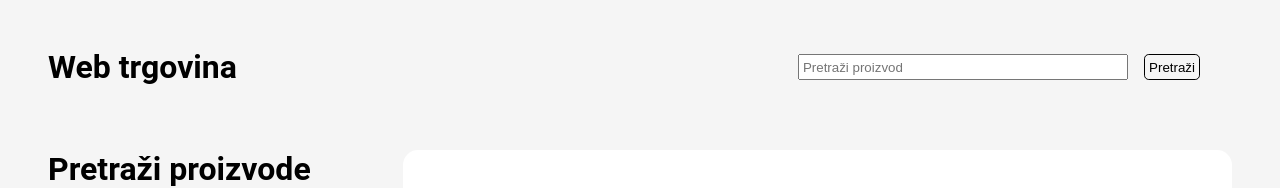
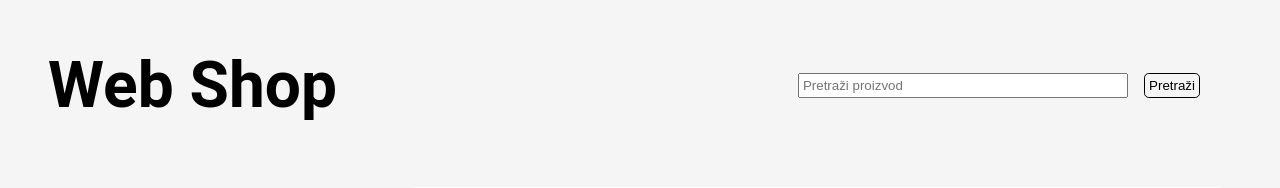
Before and after one commit to itsjozo1/Internship-15-WebStore, a React (Vite) app: page / in a window 1280 px wide. Shown: the top 188 px of the page. Built offline with nearby package versions, Linux system fonts and the light colour scheme; no server answers.

Commit message:
Added headline link components folder

```diff
--- a/index.html
+++ b/index.html
@@ -4,10 +4,6 @@
     <meta charset="UTF-8" />
     <meta name="viewport" content="width=device-width, initial-scale=1.0" />
     <title>Web trgovina</title>
-    <link
-      rel="stylesheet"
-      href="https://cdnjs.cloudflare.com/ajax/libs/font-awesome/5.15.3/css/all.min.css"
-    />
   </head>
   <body>
     <div id="root"></div>
--- a/src/Home.jsx
+++ b/src/components/Home.jsx
@@ -11,16 +11,30 @@ const Home = () => {
     setSearchValue(event.target.value);
   };
 
-  const handleSearchButtonClick = () => {
+  const handleSearchButtonClick = (event) => {
+    event.preventDefault();
     if (searchValue) {
       navigate(`/?search=${searchValue}`);
+    }
+  };
+
+  const handleKeyPress = (event) => {
+    if (event.key === "Enter") {
+      handleSearchButtonClick(event);
     }
   };
 
   return (
     <>
       <header>
-        <h1 className="headline">Web trgovina</h1>
+        <h1
+          className="headline"
+          onClick={() => {
+            navigate(`/`);
+          }}
+        >
+          Web Shop
+        </h1>
         <nav>
           <input
             className="navbar-search-input"
@@ -28,6 +42,7 @@ const Home = () => {
             placeholder="Pretraži proizvod"
             value={searchValue}
             onChange={handleChange}
+            onKeyPress={handleKeyPress}
           />
           <button
             className="navbar-search-button"
--- a/src/Product.jsx
+++ b/src/components/Product.jsx
@@ -1,6 +1,6 @@
 import { useState, useEffect } from "react";
 import { useNavigate, useLocation } from "react-router-dom";
-import { getProducts } from "./searchProducts.js";
+import { getProducts } from "../searchProducts.js";
 
 const Product = () => {
   const { state } = useLocation();
--- a/src/ProductsPage.jsx
+++ b/src/components/ProductsPage.jsx
@@ -1,5 +1,5 @@
 import { useEffect, useState } from "react";
-import { getProducts, getCategories } from "./searchProducts";
+import { getProducts, getCategories } from "../searchProducts";
 import { useLocation, useNavigate } from "react-router-dom";
 
 function ProductsPage() {
@@ -8,7 +8,6 @@ function ProductsPage() {
   const [selectedCategory, setSelectedCategory] = useState("");
   const [name, setName] = useState("");
   const navigate = useNavigate();
-
   const location = useLocation();
   const searchParams = new URLSearchParams(location.search);
   let search = searchParams.get("search");
--- a/src/index.css
+++ b/src/index.css
@@ -20,6 +20,11 @@ nav {
   display: flex;
   gap: 1rem;
   margin-right: 2rem;
+}
+
+.headline {
+  cursor: pointer;
+  font-size: 4rem;
 }
 
 .navbar-search-input {
```
Also changed, not shown: src/main.jsx (+6 -6 lines).
